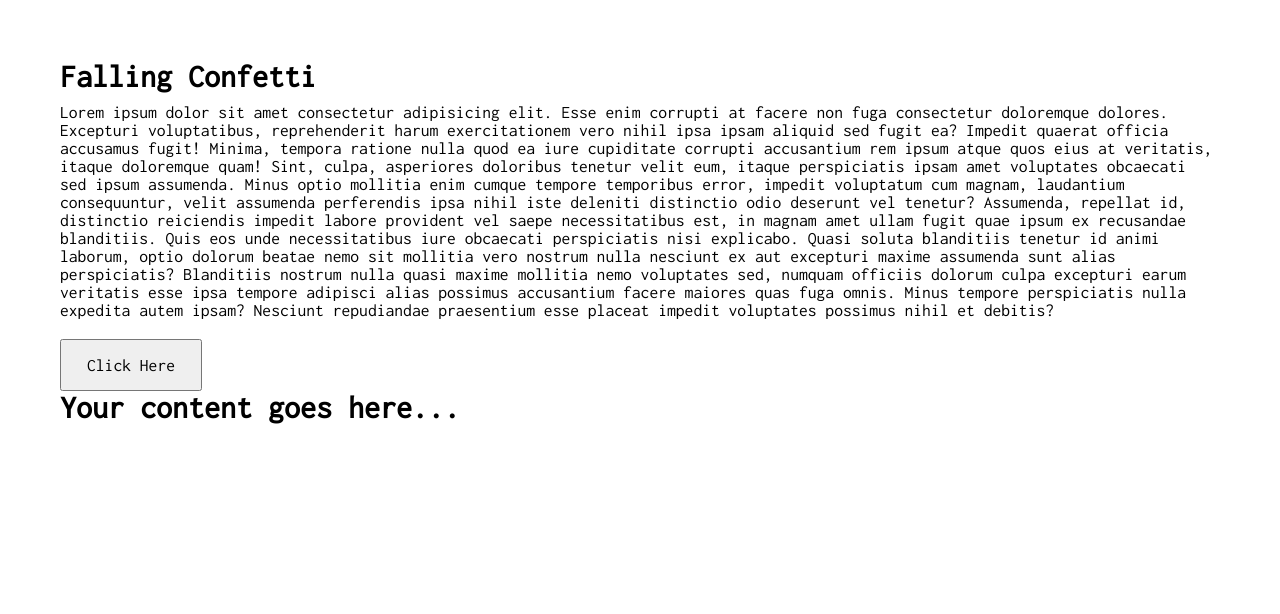
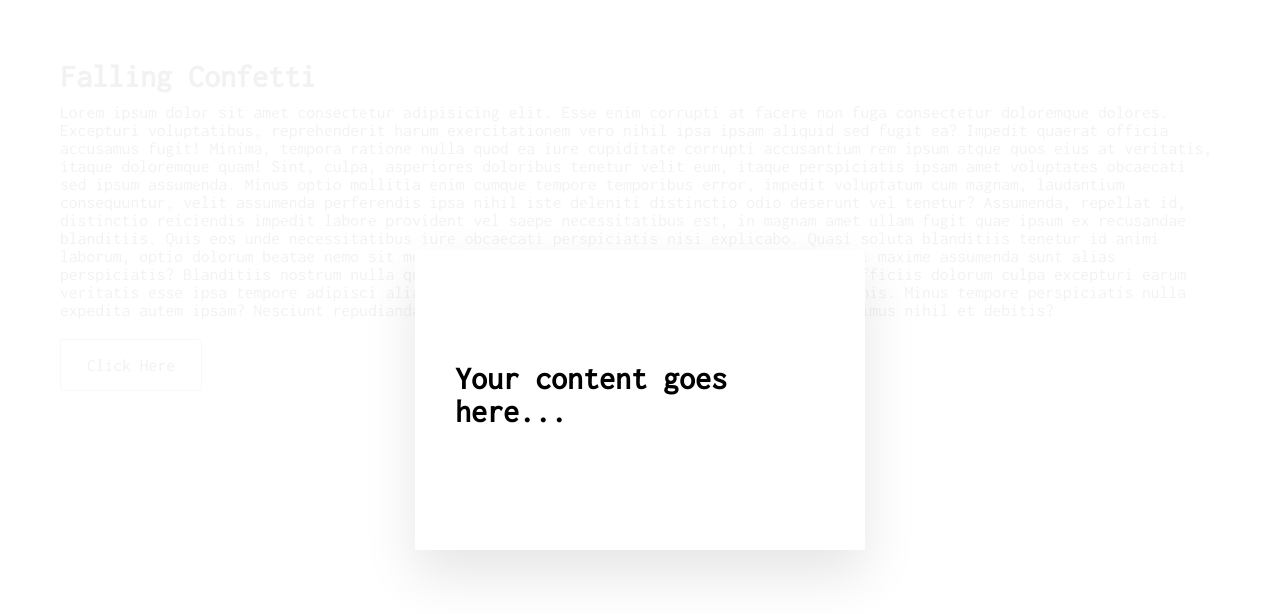
Before and after one commit to CJR85/confetti-falling, a plain HTML site: page index.html in a window 1280 px wide. Drawn offline with Linux system fonts and the light colour scheme.

Commit message:
Style popup div.

```diff
--- a/style.css
+++ b/style.css
@@ -28,3 +28,19 @@ section button {
   font-size: 1.1em;
   cursor: pointer;
 }
+
+.popup {
+  position: fixed;
+  top: 50%;
+  left: 50%;
+  transform: translate(-50%, -50%);
+  background: #fff;
+  width: 450px;
+  height: 300px;
+  box-shadow: 0 25px 50px rgba(0, 0, 0, 0.1),
+    0 0 0 1000px rgba(255, 255, 255, 0.95);
+  display: flex;
+  justify-content: center;
+  align-items: center;
+  padding: 40px;
+}
```
